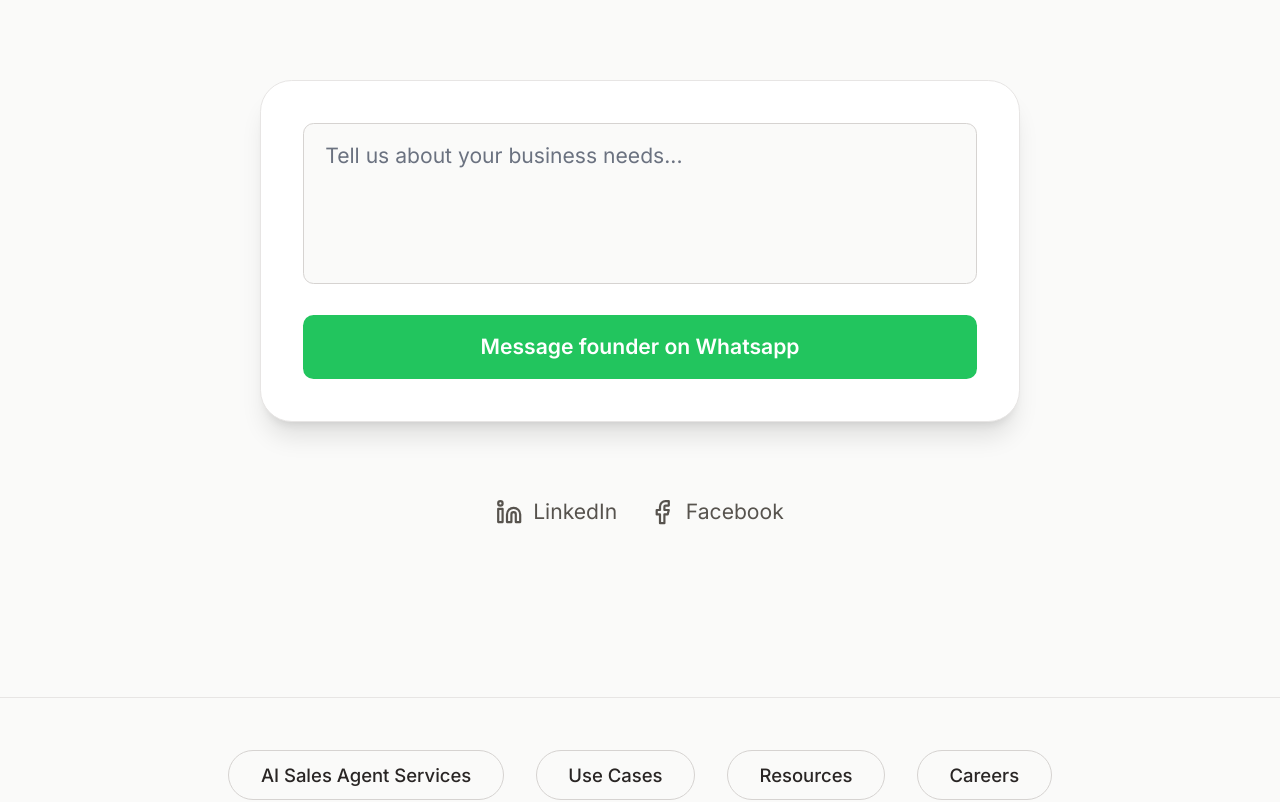
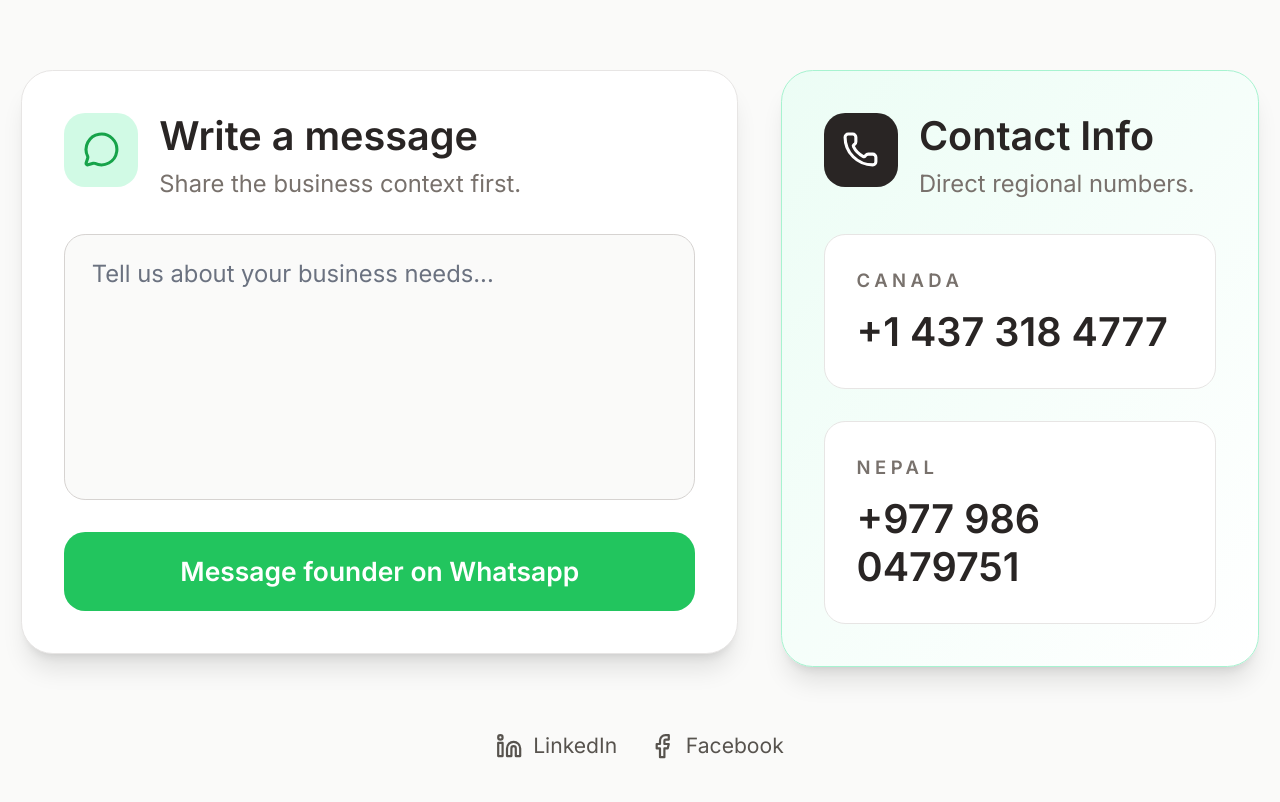
Before and after one commit to sehenagautam/sajedar-product-research, a Next.js app: page / in a window 1280 px wide. Shown: the part 10605-11407 px from the top of the page. Built offline with nearby package versions, Linux system fonts and the light colour scheme.

Commit message:
Adjust contact info number sizing

```diff
--- a/src/components/sections/ContactSection.tsx
+++ b/src/components/sections/ContactSection.tsx
@@ -1,7 +1,7 @@
 'use client';
 
 import React, { useEffect, useState } from 'react';
-import { Linkedin, Facebook, MessageCircle } from 'lucide-react';
+import { Linkedin, Facebook, MessageCircle, Phone } from 'lucide-react';
 import { trackLead, trackContact } from '../FacebookPixel';
 
 export function ContactSection() {
@@ -10,72 +10,119 @@ export function ContactSection() {
   });
 
   useEffect(() => {
-    // Read URL parameters when component mounts
     const urlParams = new URLSearchParams(window.location.search);
     const message = urlParams.get('message');
     if (message) {
-      setFormData(prev => ({ ...prev, message: decodeURIComponent(message) }));
+      setFormData((prev) => ({ ...prev, message: decodeURIComponent(message) }));
     }
   }, []);
 
   const handleFormSubmit = (e: React.FormEvent) => {
     e.preventDefault();
 
-    // Track Facebook Pixel events
-    trackLead(0, 'USD'); // Track as lead with $0 value
-    trackContact(); // Track contact event
+    trackLead(0, 'USD');
+    trackContact();
 
-    // Construct WhatsApp message with form data
     const whatsappMessage = `Hi Sajedar! I found you through your website.
 
 *Message:*
 ${formData.message}`;
 
-    // Open WhatsApp with prefilled message
     const whatsappUrl = `https://wa.me/9779860479751?text=${encodeURIComponent(whatsappMessage)}`;
     window.open(whatsappUrl, '_blank');
   };
 
   return (
-    <section id="contact" className="w-full bg-[#fafaf9] py-24 px-4 flex flex-col items-center">
-      <div className="max-w-xl w-full mx-auto flex flex-col items-center gap-8">
-        <div className="flex flex-col items-center text-center gap-2 mb-4">
-          <h2 className="text-4xl md:text-5xl font-bold text-[#292524] mb-2 leading-tight tracking-tight">
+    <section id="contact" className="w-full bg-[#fafaf9] py-24 px-4">
+      <div className="max-w-6xl mx-auto">
+        <div className="text-center mb-12">
+          <h2 className="text-4xl md:text-5xl font-bold text-[#292524] leading-tight tracking-tight">
             Contact
           </h2>
         </div>
 
+        <div className="grid grid-cols-1 lg:grid-cols-[1.35fr_0.9fr] gap-8 items-start">
           <form
             className="w-full bg-white rounded-3xl shadow-xl border border-stone-200 p-8 flex flex-col gap-6"
             onSubmit={handleFormSubmit}
           >
-          <div className="flex flex-col gap-4">
+            <div className="flex items-start gap-4">
+              <div className="w-14 h-14 rounded-2xl bg-emerald-100 flex items-center justify-center shrink-0">
+                <MessageCircle className="w-7 h-7 text-emerald-600" />
+              </div>
+              <div>
+                <h3 className="text-2xl md:text-3xl font-semibold text-[#292524]">Write a message</h3>
+                <p className="text-[#78716c] text-lg mt-1">Share the business context first.</p>
+              </div>
+            </div>
+
             <textarea
               name="message"
               placeholder="Tell us about your business needs..."
-              rows={4}
+              rows={6}
               required
               value={formData.message}
-              onChange={(e) => setFormData(prev => ({ ...prev, message: e.target.value }))}
-              className="w-full px-4 py-3 bg-stone-50 border border-stone-300 rounded-lg text-[#292524] placeholder-gray-500 focus:outline-none focus:ring-2 focus:ring-emerald-500 focus:border-transparent resize-none"
+              onChange={(e) => setFormData((prev) => ({ ...prev, message: e.target.value }))}
+              className="w-full px-5 py-4 bg-stone-50 border border-stone-300 rounded-2xl text-[#292524] placeholder-gray-500 focus:outline-none focus:ring-2 focus:ring-emerald-500 focus:border-transparent resize-none text-lg"
             />
-          </div>
 
             <button
               type="submit"
-            className="w-full px-6 py-3 bg-emerald-500 hover:bg-emerald-600 text-white font-semibold rounded-lg transition-colors duration-200 focus:outline-none focus:ring-2 focus:ring-emerald-500 focus:ring-offset-2 focus:ring-offset-stone-100"
+              className="w-full px-6 py-4 bg-emerald-500 hover:bg-emerald-600 text-white font-semibold rounded-2xl transition-colors duration-200 focus:outline-none focus:ring-2 focus:ring-emerald-500 focus:ring-offset-2 focus:ring-offset-white text-xl"
             >
               Message founder on Whatsapp
             </button>
           </form>
 
-        {/* Social Links */}
-        <div className="flex items-center gap-6 mt-6">
-          <a href="https://www.linkedin.com/company/sajedar/?viewAsMember=true" target="_blank" rel="noopener noreferrer" className="flex items-center gap-2 text-[#57534e] hover:text-emerald-600 transition-colors">
+          <div className="w-full bg-gradient-to-br from-emerald-50 to-white rounded-3xl shadow-xl border border-emerald-200 p-8 flex flex-col gap-6">
+            <div className="flex items-start gap-4">
+              <div className="w-14 h-14 rounded-2xl bg-[#292524] flex items-center justify-center shrink-0">
+                <Phone className="w-7 h-7 text-white" />
+              </div>
+              <div>
+                <h3 className="text-2xl md:text-3xl font-semibold text-[#292524]">Contact Info</h3>
+                <p className="text-[#78716c] text-lg mt-1">Direct regional numbers.</p>
+              </div>
+            </div>
+
+            <div className="bg-white rounded-2xl border border-stone-200 p-6">
+              <p className="text-sm font-semibold tracking-[0.24em] text-[#78716c] uppercase mb-3">Canada</p>
+              <a
+                href="tel:+14373184777"
+                className="text-2xl md:text-3xl font-semibold text-[#292524] hover:text-emerald-600 transition-colors break-words leading-tight"
+              >
+                +1 437 318 4777
+              </a>
+            </div>
+
+            <div className="bg-white rounded-2xl border border-stone-200 p-6">
+              <p className="text-sm font-semibold tracking-[0.24em] text-[#78716c] uppercase mb-3">Nepal</p>
+              <a
+                href="tel:+9779860479751"
+                className="text-2xl md:text-3xl font-semibold text-[#292524] hover:text-emerald-600 transition-colors break-words leading-tight"
+              >
+                +977 986 0479751
+              </a>
+            </div>
+          </div>
+        </div>
+
+        <div className="flex items-center justify-center gap-6 mt-12">
+          <a
+            href="https://www.linkedin.com/company/sajedar/?viewAsMember=true"
+            target="_blank"
+            rel="noopener noreferrer"
+            className="flex items-center gap-2 text-[#57534e] hover:text-emerald-600 transition-colors"
+          >
             <Linkedin className="w-5 h-5" />
             <span>LinkedIn</span>
           </a>
-          <a href="https://www.facebook.com/sajedardotcom" target="_blank" rel="noopener noreferrer" className="flex items-center gap-2 text-[#57534e] hover:text-emerald-600 transition-colors">
+          <a
+            href="https://www.facebook.com/sajedardotcom"
+            target="_blank"
+            rel="noopener noreferrer"
+            className="flex items-center gap-2 text-[#57534e] hover:text-emerald-600 transition-colors"
+          >
             <Facebook className="w-5 h-5" />
             <span>Facebook</span>
           </a>
```
Lines whose indentation alone changed are shown as unchanged.
